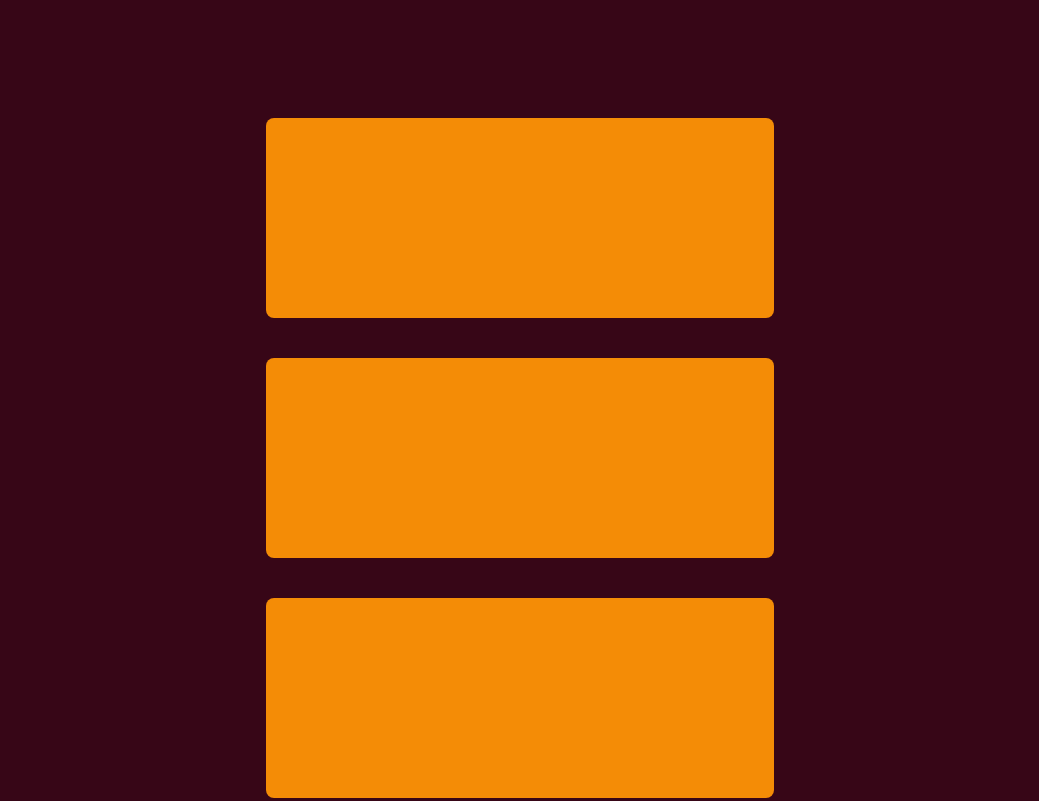
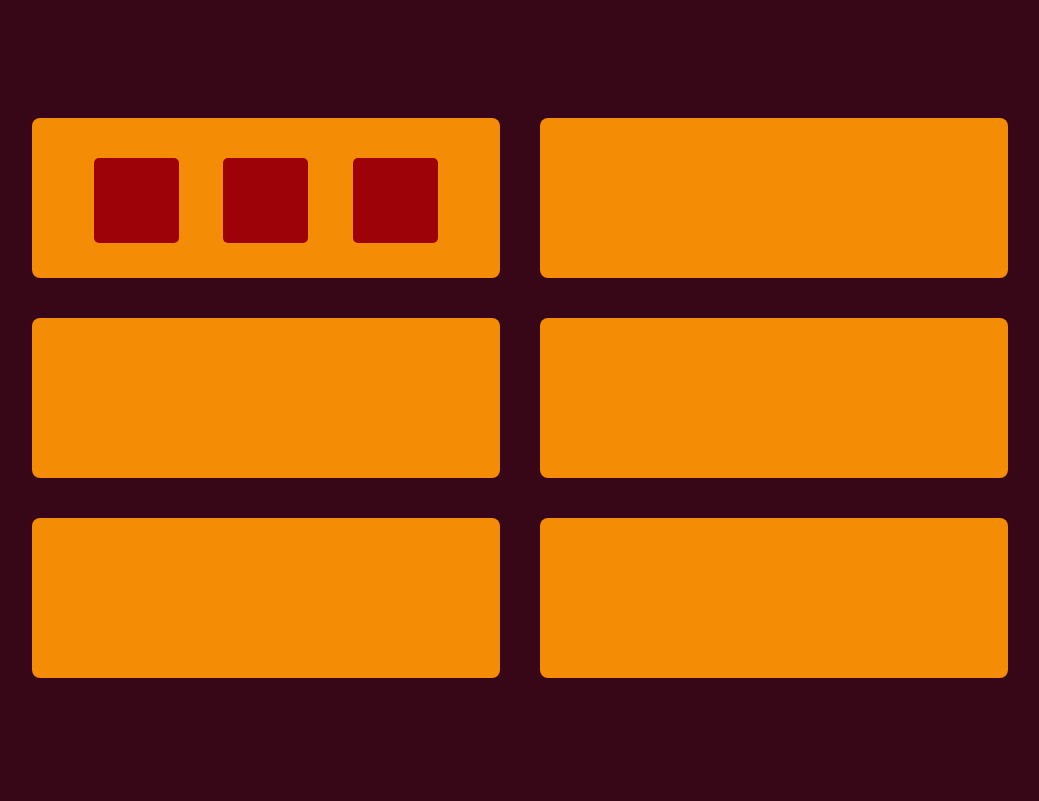
Before and after one commit to ambivalentin/figflex, a plain HTML site: page index.html in a window 1280 px wide. Shown: the top 801 px of the page, without its empty margins (120-1159 px from the left). Drawn offline with Linux system fonts and the light colour scheme.

Commit message:
need to adjust pseudoclasses and flexbox

```diff
--- a/index.html
+++ b/index.html
@@ -9,9 +9,11 @@
     <body>
         <div class="container">
             <div class="box">
-                <div class="sq1"></div>
-                <div class="sq1"></div>
-                <div class="sq1"></div>
+                <div class="one">
+                    <div class="sq1"></div>
+                    <div class="sq1"></div>
+                    <div class="sq1"></div>
+                </div>
             </div>
             <div class="box">
                 <div class="sq2"></div>
--- a/styles/style.css
+++ b/styles/style.css
@@ -9,6 +9,7 @@
     flex-wrap: wrap;
     justify-content:center;
     margin: 98px 90px 98px 90px;
+    position: relative;
 }
 
 .box{
@@ -16,7 +17,21 @@
     width: 468px;
     background-color: #F48C06;
     border-radius: 8px;
-    padding: 20px;
-    margin:20px
+    justify-content: center;
+    margin:20px 20px 20px 20px;
+}
+
+.one {
+    display: flex;
+    justify-content: space-around;
+    align-items: baseline;
+    padding: 40px;
+}
+
+.sq1 {
+    height: 85px;
+    width: 85px;
+    background-color: #9D0208;
+    border-radius: 5px;
 
 }
```
